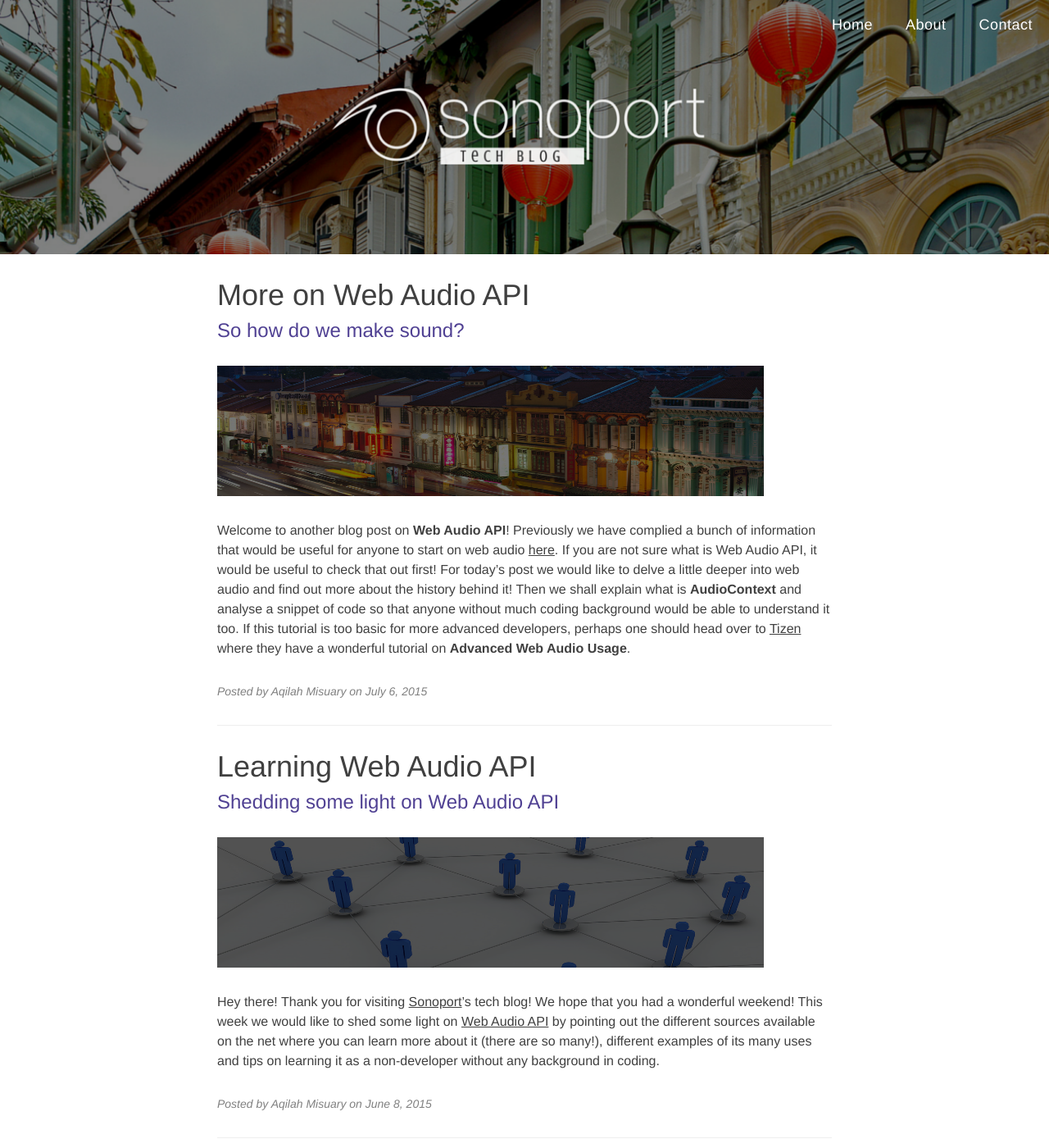
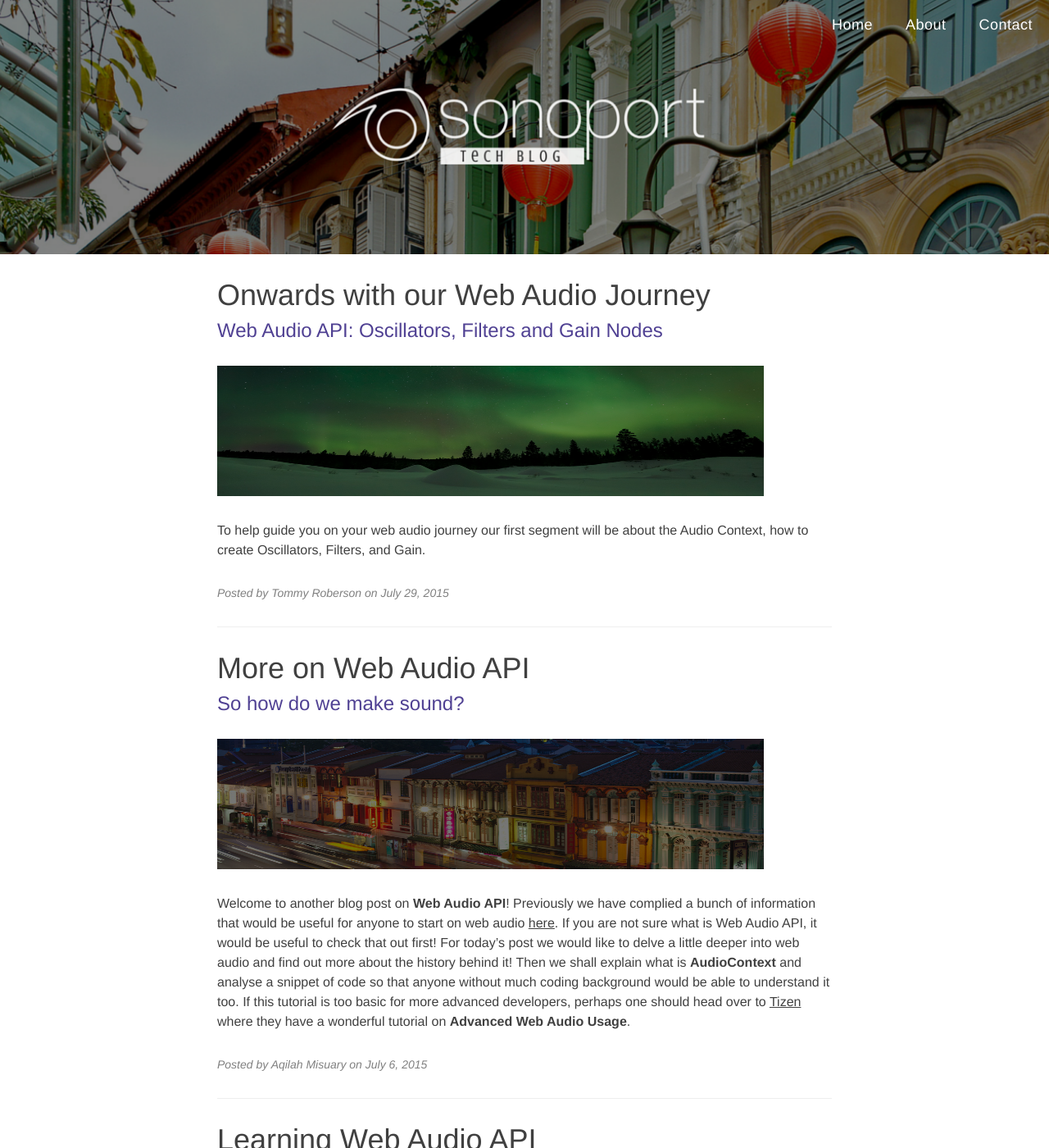
Before and after one commit to Sonoport/sonoport.github.io, a Jekyll site: the page built from index.html, in a window 1280 px wide and 1400 px high. Shown: the whole window at 82% size. Built offline with Jekyll 4.4.1, drawn with Linux system fonts in a browser that asks for light colours; nearby versions of some CDN libraries; the list of posts is cut into pages by our own code; some of the changed text lies outside the part shown.

Commit message:
Changes to Tommy's web audio post

```diff
--- a/_posts/2015-07-29-onwards-web-audio-journey.markdown
+++ b/_posts/2015-07-29-onwards-web-audio-journey.markdown
@@ -2,7 +2,7 @@
 layout:     post
 title:      "Onwards with our Web Audio Journey"
 subtitle:   "Web Audio API: Oscillators, Filters and Gain Nodes"
-date:       2015-06-05 12:00:00
+date:       2015-07-29 12:00:00
 author:     "Tommy Roberson"
 header-img: "img/postheader04.png"
 ---
```
